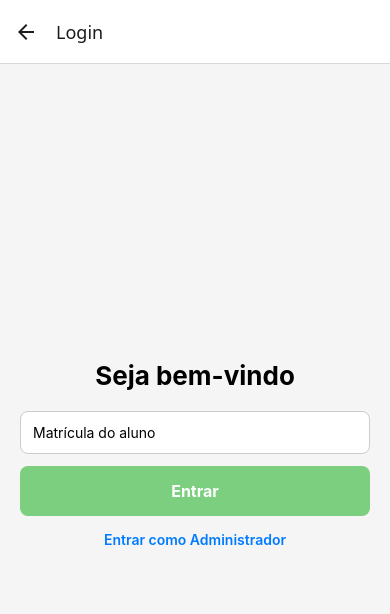
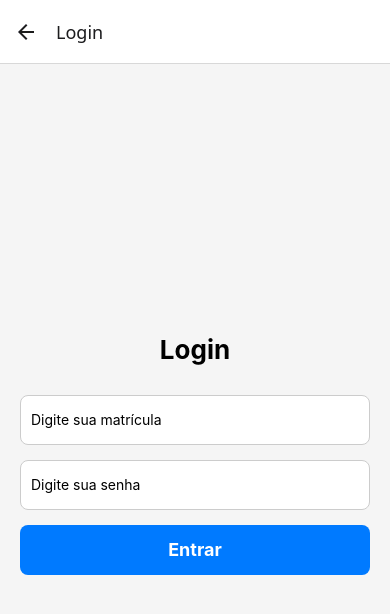
Before and after one commit to SalveCrazy/Pratoj-, a React Native app: screen /Login in a window 390 px wide. Shown: the top 614 px of the page. Built offline with nearby package versions, Linux system fonts and the light colour scheme.

Commit message:
login's
as senhas estão funcionando, tanto a do aluno qnt adm (amem, chat burro )

```diff
--- a/screens/LoginScreen.js
+++ b/screens/LoginScreen.js
@@ -4,94 +4,92 @@ import { View, Text, TextInput, TouchableOpacity, StyleSheet, Alert } from "reac
 export default function LoginScreen({ navigation }) {
   const [matricula, setMatricula] = useState("");
   const [senha, setSenha] = useState("");
-  const [isAdmin, setIsAdmin] = useState(false);
   const [logado, setLogado] = useState(false);
 
   const handleLogin = () => {
-    if (isAdmin) {
-      if (senha === "1234") {
-        Alert.alert("Sucesso", "Bem-vindo, Administrador!");
+    // 🔑 Validação admin
+    if (matricula === "admin" && senha === "admin123") {
+      Alert.alert("Sucesso", "Bem-vindo administrador!");
       setLogado(true);
+      navigation.navigate("AdmScreen"); // redireciona pra tela do admin
+    }
+    // 🔑 Validação aluno
+    else {
+      if (!matricula.trim() || !senha.trim()) {
+        Alert.alert("Erro", "Digite sua matrícula e senha!");
+        return;
+      }
+
+      if (senha === "1234") { // senha padrão de aluno (pode trocar)
+        Alert.alert("Sucesso", `Bem-vindo aluno ${matricula}`);
+        setLogado(true);
+        navigation.navigate("HomeAluno"); // redireciona pra tela do aluno
       } else {
         Alert.alert("Erro", "Senha incorreta!");
-      }
-    } else {
-      if (matricula.trim() !== "") {
-        Alert.alert("Sucesso", `Bem-vindo aluno ${matricula}`);
-        setLogado(true);
-      } else {
-        Alert.alert("Erro", "Digite sua matrícula!");
       }
     }
   };
 
   return (
     <View style={styles.container}>
-      <Text style={styles.title}>Seja bem-vindo</Text>
+      <Text style={styles.title}>Login</Text>
 
-      {isAdmin ? (
       <TextInput
         style={styles.input}
-          placeholder="Senha do administrador"
+        placeholder="Digite sua matrícula"
+        value={matricula}
+        onChangeText={setMatricula}
+      />
+
+      <TextInput
+        style={styles.input}
+        placeholder="Digite sua senha"
         secureTextEntry
         value={senha}
         onChangeText={setSenha}
       />
-      ) : (
-        <TextInput
-          style={styles.input}
-          placeholder="Matrícula do aluno"
-          value={matricula}
-          onChangeText={setMatricula}
-        />
-      )}
 
       <TouchableOpacity style={styles.button} onPress={handleLogin}>
         <Text style={styles.buttonText}>Entrar</Text>
       </TouchableOpacity>
-
-      <TouchableOpacity onPress={() => setIsAdmin(!isAdmin)}>
-        <Text style={styles.toggle}>
-          {isAdmin ? "Entrar como Aluno" : "Entrar como Administrador"}
-        </Text>
-      </TouchableOpacity>
-
-      {/* Botões só aparecem se logado */}
-      {logado && !isAdmin && (
-        <TouchableOpacity
-          style={[styles.button, { marginTop: 20, backgroundColor: "#9c51bdff" }]}
-          onPress={() => navigation.navigate("Ticket", { matricula })}
-        >
-          <Text style={styles.buttonText}>Ir para Receber Ticket</Text>
-        </TouchableOpacity>
-      )}
-
-      {logado && isAdmin && (
-        <>
-          <TouchableOpacity
-            style={[styles.button, { marginTop: 20, backgroundColor: "#4CAF50" }]}
-            onPress={() => navigation.navigate("Adm")}
-          >
-            <Text style={styles.buttonText}>Ir para Painel ADM</Text>
-          </TouchableOpacity>
-
-          <TouchableOpacity
-            style={[styles.button, { marginTop: 20, backgroundColor: "#3f51b5" }]}
-            onPress={() => navigation.navigate("Validacao")}
-          >
-            <Text style={styles.buttonText}>Ir para Validação de Tickets</Text>
-          </TouchableOpacity>
-        </>
-      )}
     </View>
   );
 }
 
 const styles = StyleSheet.create({
-  container: { flex: 1, justifyContent: "center", padding: 20, backgroundColor: "#f5f5f5" },
-  title: { fontSize: 26, fontWeight: "bold", textAlign: "center", marginBottom: 20 },
-  input: { backgroundColor: "#fff", padding: 12, borderRadius: 8, borderWidth: 1, borderColor: "#ccc", marginBottom: 12 },
-  button: { backgroundColor: "#7ccf7fff", padding: 15, borderRadius: 8, alignItems: "center" },
-  buttonText: { color: "#fff", fontWeight: "bold", fontSize: 16 },
-  toggle: { marginTop: 15, textAlign: "center", color: "#007BFF", fontWeight: "600" },
+  container: {
+    flex: 1,
+    justifyContent: "center",
+    alignItems: "center",
+    backgroundColor: "#f5f5f5",
+    padding: 20,
+  },
+  title: {
+    fontSize: 26,
+    fontWeight: "bold",
+    marginBottom: 30,
+  },
+  input: {
+    width: "100%",
+    height: 50,
+    borderWidth: 1,
+    borderColor: "#ccc",
+    borderRadius: 8,
+    paddingHorizontal: 10,
+    marginBottom: 15,
+    backgroundColor: "#fff",
+  },
+  button: {
+    width: "100%",
+    height: 50,
+    backgroundColor: "#007AFF",
+    borderRadius: 8,
+    justifyContent: "center",
+    alignItems: "center",
+  },
+  buttonText: {
+    color: "#fff",
+    fontSize: 18,
+    fontWeight: "bold",
+  },
 });
```
Lines whose indentation alone changed are shown as unchanged.
